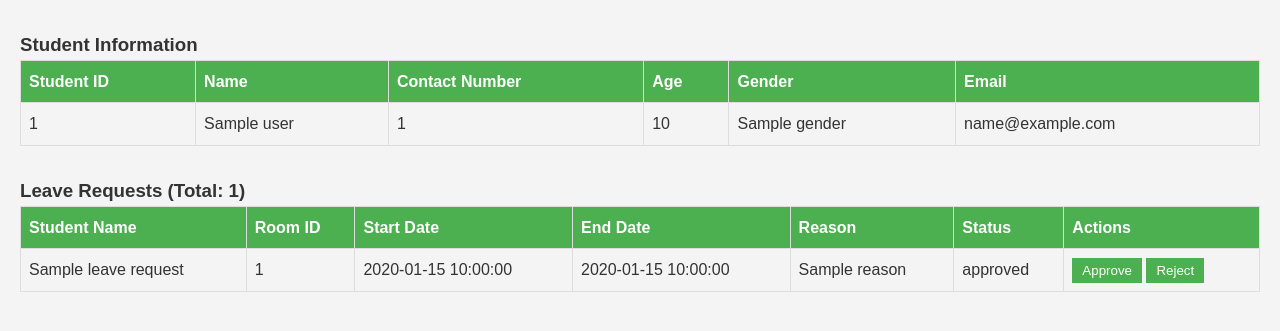
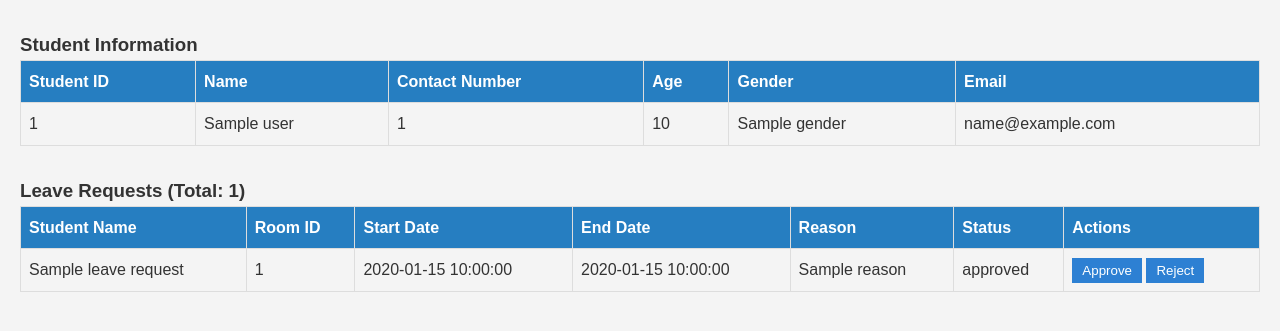
Before and after one commit to Smital25/HMS, a Flask app: page /ladmin_dashboard in a window 1280 px wide. Shown: the part 102-433 px from the top of the page. Run offline with Flask 3, Linux system fonts and the light colour scheme; the visitor is signed in with stand-in values (Sample User, id 1); a database or web service that is not in the repository returns one stand-in record (values such as "Sample title").

Commit message:
Update ladmin_dashboard.html

```diff
--- a/HMS/templates/ladmin_dashboard.html
+++ b/HMS/templates/ladmin_dashboard.html
@@ -62,7 +62,7 @@
         }
 
         th {
-            background-color: #4CAF50;
+            background-color: #267ec1;
             color: white;
         }
 
@@ -70,19 +70,19 @@
         button {
             padding: 5px 10px;
             color: white;
-            background-color: #4CAF50;
+            background-color: #2d80d3;
             border: none;
             cursor: pointer;
             transition: background-color 0.3s;
         }
 
         button:hover {
-            background-color: #45a049;
+            background-color: #347bcc;
         }
 
         /* Links */
         a {
-            color: #4CAF50;
+            color: #2868c1;
             text-decoration: none;
         }
 
```
